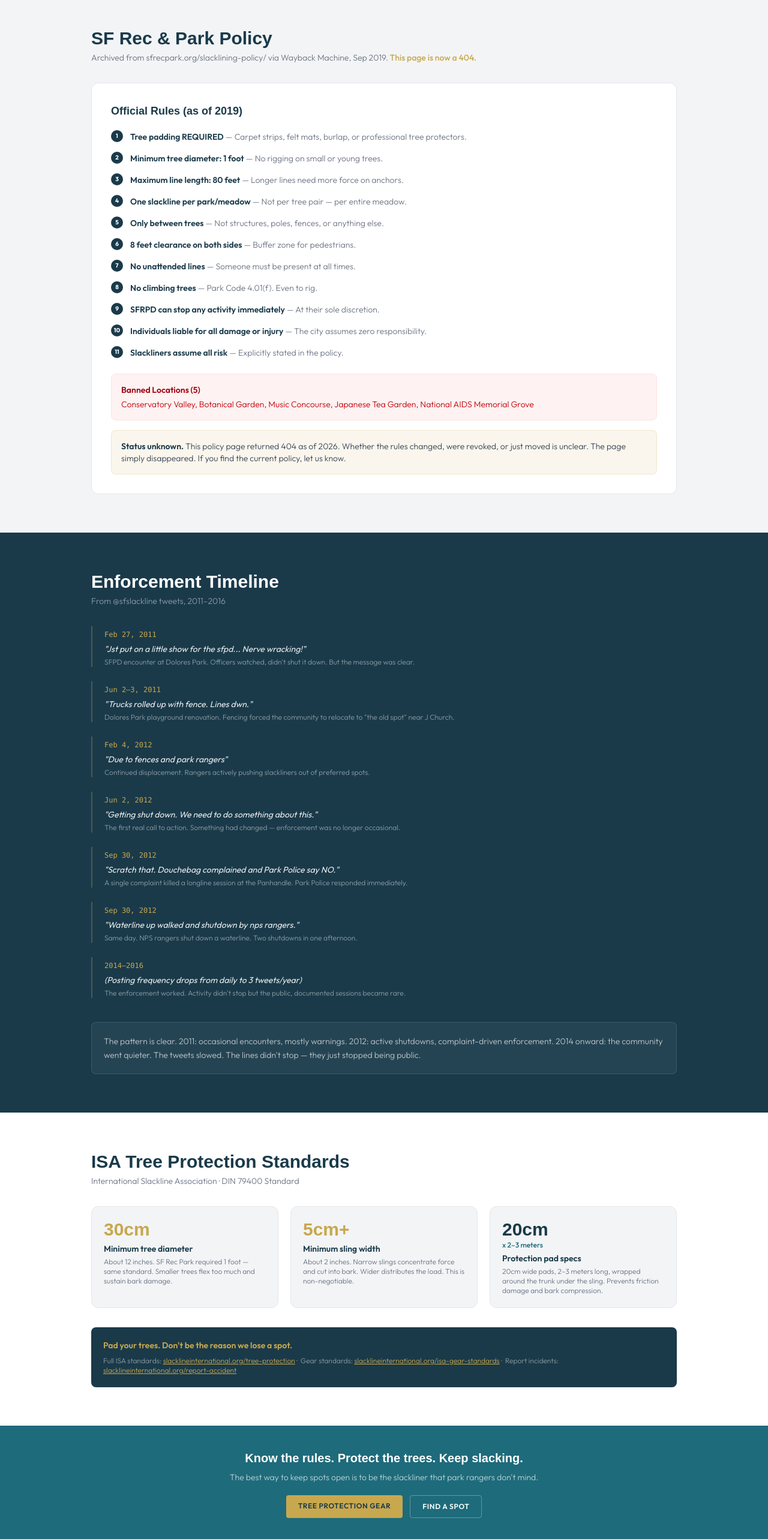
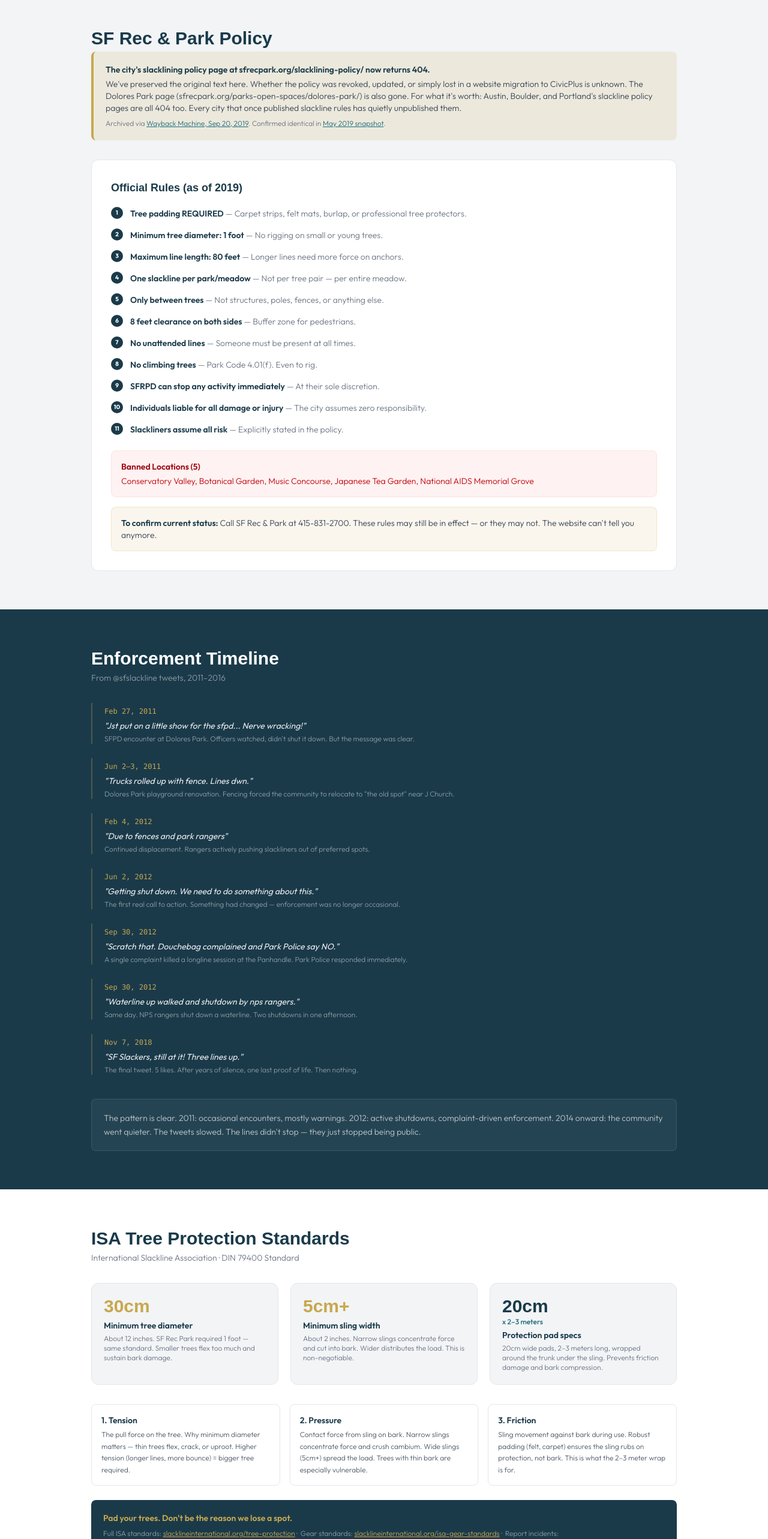
Before and after one commit to speedwarnsf/sfslackline, a Next.js app: page /safety in a window 1280 px wide. Shown: the part 1560-4126 px from the top of the page at 60% size. Built offline with nearby package versions, Linux system fonts and the light colour scheme; a web font is replaced by a local one.

Commit message:
safety: stronger 404 callout, ISA stress categories, cities-404 pattern, final tweet

```diff
--- a/src/app/safety/page.tsx
+++ b/src/app/safety/page.tsx
@@ -34,7 +34,7 @@
   { date: 'Jun 2, 2012', tweet: '"Getting shut down. We need to do something about this."', context: 'The first real call to action. Something had changed — enforcement was no longer occasional.' },
   { date: 'Sep 30, 2012', tweet: '"Scratch that. Douchebag complained and Park Police say NO."', context: 'A single complaint killed a longline session at the Panhandle. Park Police responded immediately.' },
   { date: 'Sep 30, 2012', tweet: '"Waterline up walked and shutdown by nps rangers."', context: 'Same day. NPS rangers shut down a waterline. Two shutdowns in one afternoon.' },
-  { date: '2014–2016', tweet: '(Posting frequency drops from daily to 3 tweets/year)', context: 'The enforcement worked. Activity didn\'t stop but the public, documented sessions became rare.' },
+  { date: 'Nov 7, 2018', tweet: '"SF Slackers, still at it! Three lines up."', context: 'The final tweet. 5 likes. After years of silence, one last proof of life. Then nothing.' },
 ];
 
 export default function SafetyPage() {
@@ -116,10 +116,29 @@
       <section className="bg-[#F2F4F6] py-12 sm:py-16">
         <div className="max-w-5xl mx-auto px-5 sm:px-6">
           <h2 className="font-display text-2xl sm:text-3xl font-black text-[#1A3A4A] mb-1">SF Rec & Park Policy</h2>
-          <p className="text-sm text-gray-500 font-light mb-8">
-            Archived from sfrecpark.org/slacklining-policy/ via Wayback Machine, Sep 2019.
-            <span className="text-[#C8A84E] font-medium"> This page is now a 404.</span>
-          </p>
+          {/* Policy Disappearance Callout */}
+          <div className="mb-8 p-5 rounded-lg bg-[#C8A84E]/15 border-l-4 border-[#C8A84E]">
+            <p className="text-sm font-semibold text-[#1A3A4A] mb-1">
+              The city&apos;s slacklining policy page at sfrecpark.org/slacklining-policy/ now returns 404.
+            </p>
+            <p className="text-sm text-gray-700 font-light">
+              We&apos;ve preserved the original text here. Whether the policy was revoked, updated, or
+              simply lost in a website migration to CivicPlus is unknown. The Dolores Park page
+              (sfrecpark.org/parks-open-spaces/dolores-park/) is also gone. For what it&apos;s worth:
+              Austin, Boulder, and Portland&apos;s slackline policy pages are all 404 too.
+              Every city that once published slackline rules has quietly unpublished them.
+            </p>
+            <p className="text-xs text-gray-500 font-light mt-2">
+              Archived via{' '}
+              <a href="https://web.archive.org/web/20190920143203/https://sfrecpark.org/slacklining-policy/" target="_blank" rel="noopener noreferrer" className="text-[#1E6B7B] underline">
+                Wayback Machine, Sep 20, 2019
+              </a>
+              . Confirmed identical in{' '}
+              <a href="https://web.archive.org/web/20190514014819/https://sfrecpark.org/slacklining-policy/" target="_blank" rel="noopener noreferrer" className="text-[#1E6B7B] underline">
+                May 2019 snapshot
+              </a>.
+            </p>
+          </div>
 
           <div className="bg-white rounded-xl p-6 sm:p-8 border border-gray-200">
             <h3 className="font-display text-lg font-black text-[#1A3A4A] mb-4">Official Rules (as of 2019)</h3>
@@ -158,9 +177,9 @@
 
             <div className="mt-4 p-4 rounded-lg bg-[#C8A84E]/10 border border-[#C8A84E]/20">
               <p className="text-sm text-gray-700 font-light">
-                <span className="font-semibold text-[#1A3A4A]">Status unknown.</span> This policy page
-                returned 404 as of 2026. Whether the rules changed, were revoked, or just moved
-                is unclear. The page simply disappeared. If you find the current policy, let us know.
+                <span className="font-semibold text-[#1A3A4A]">To confirm current status:</span> Call
+                SF Rec & Park at 415-831-2700. These rules may still be in effect — or they may not.
+                The website can&apos;t tell you anymore.
               </p>
             </div>
           </div>
@@ -229,7 +248,32 @@
             </div>
           </div>
 
-          <div className="mt-8 p-5 rounded-lg bg-[#1A3A4A]">
+          {/* Three Categories of Tree Stress */}
+          <div className="mt-8 grid sm:grid-cols-3 gap-4">
+            <div className="p-4 rounded-lg border border-gray-200">
+              <h4 className="text-sm font-semibold text-[#1A3A4A] mb-1">1. Tension</h4>
+              <p className="text-xs text-gray-600 font-light leading-relaxed">
+                The pull force on the tree. Why minimum diameter matters — thin trees flex,
+                crack, or uproot. Higher tension (longer lines, more bounce) = bigger tree required.
+              </p>
+            </div>
+            <div className="p-4 rounded-lg border border-gray-200">
+              <h4 className="text-sm font-semibold text-[#1A3A4A] mb-1">2. Pressure</h4>
+              <p className="text-xs text-gray-600 font-light leading-relaxed">
+                Contact force from sling on bark. Narrow slings concentrate force and crush cambium.
+                Wide slings (5cm+) spread the load. Trees with thin bark are especially vulnerable.
+              </p>
+            </div>
+            <div className="p-4 rounded-lg border border-gray-200">
+              <h4 className="text-sm font-semibold text-[#1A3A4A] mb-1">3. Friction</h4>
+              <p className="text-xs text-gray-600 font-light leading-relaxed">
+                Sling movement against bark during use. Robust padding (felt, carpet) ensures
+                the sling rubs on protection, not bark. This is what the 2–3 meter wrap is for.
+              </p>
+            </div>
+          </div>
+
+          <div className="mt-6 p-5 rounded-lg bg-[#1A3A4A]">
             <p className="text-white/80 text-sm font-light">
               <span className="text-[#C8A84E] font-semibold">Pad your trees. Don&apos;t be the reason we lose a spot.</span>
             </p>
```
